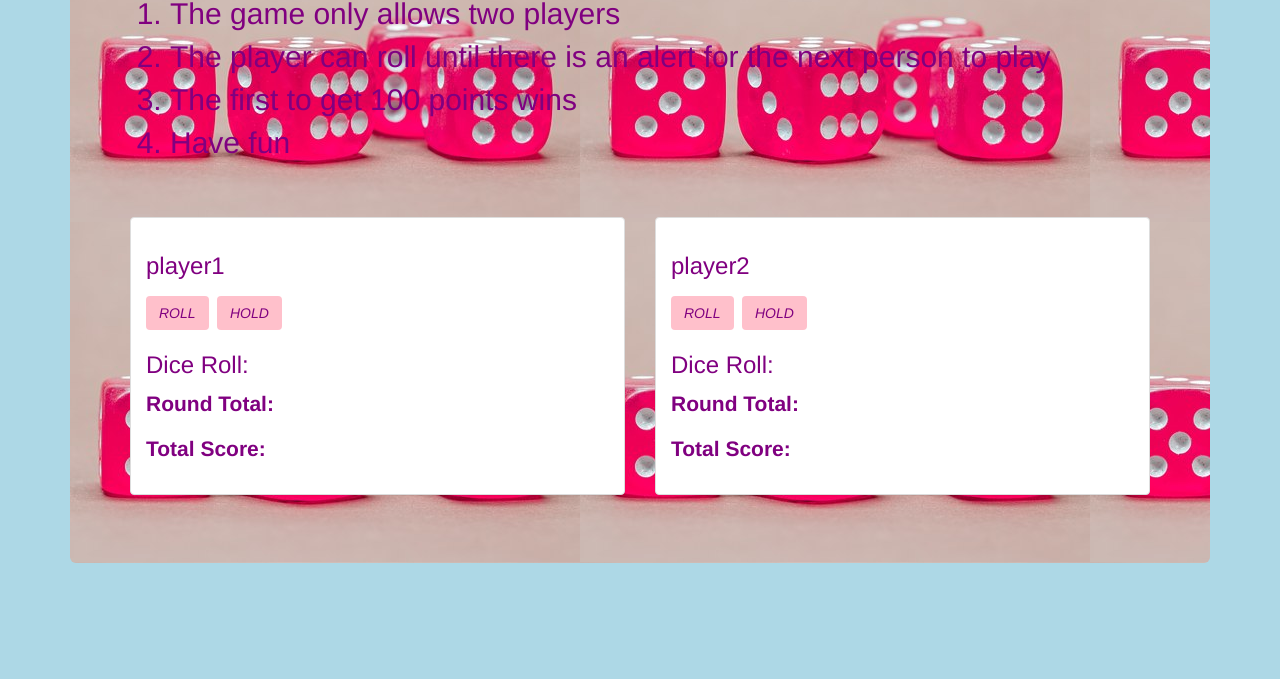
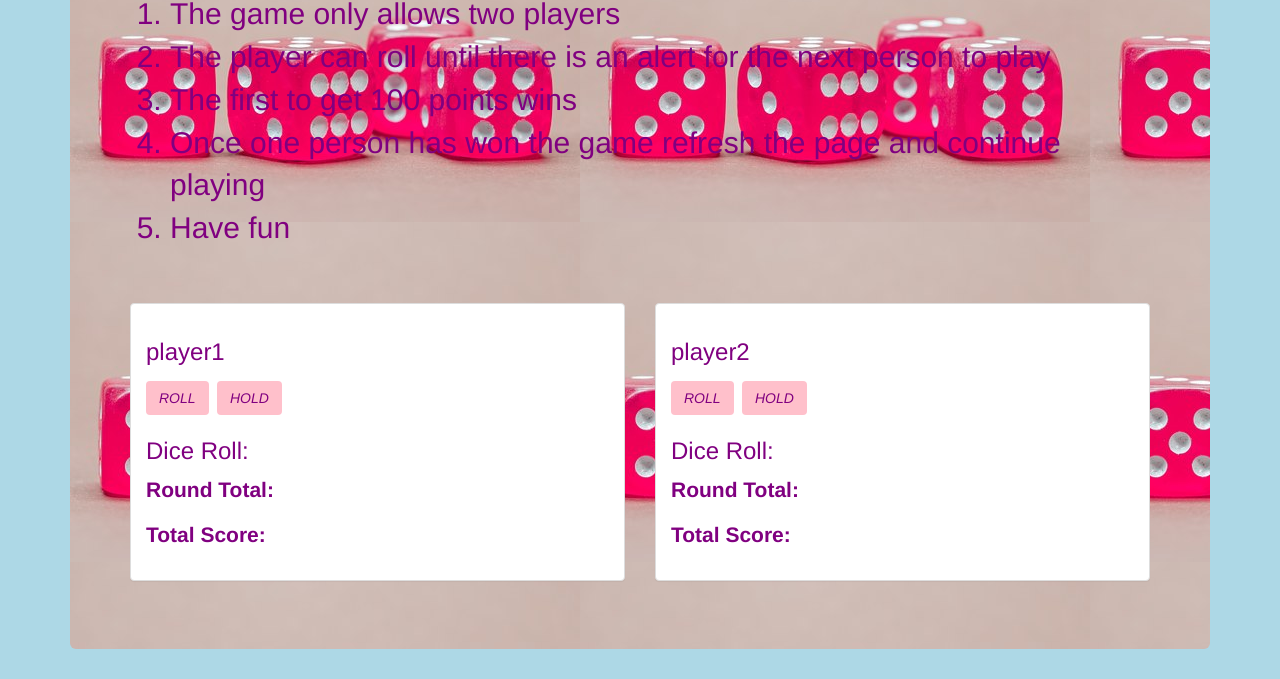
Before and after one commit to Sgalaano/Pig-Dice, a plain HTML site: page game.html in a window 1280 px wide. Shown: the part 214-893 px from the top of the page. Before the commit the page ends 807 px from the top, so only its background shows below. Drawn offline with Linux system fonts and the light colour scheme.

Commit message:
added list on game.html

```diff
--- a/game.html
+++ b/game.html
@@ -24,6 +24,7 @@
         <li> The game only allows two players</li>
         <li> The player can roll until there is an alert for the next person to play</li>
         <li> The first to get 100 points wins</li>
+        <li> Once one person has won the game refresh the page and continue playing</li>
         <li> Have fun</li>
       </ol>
 
```
